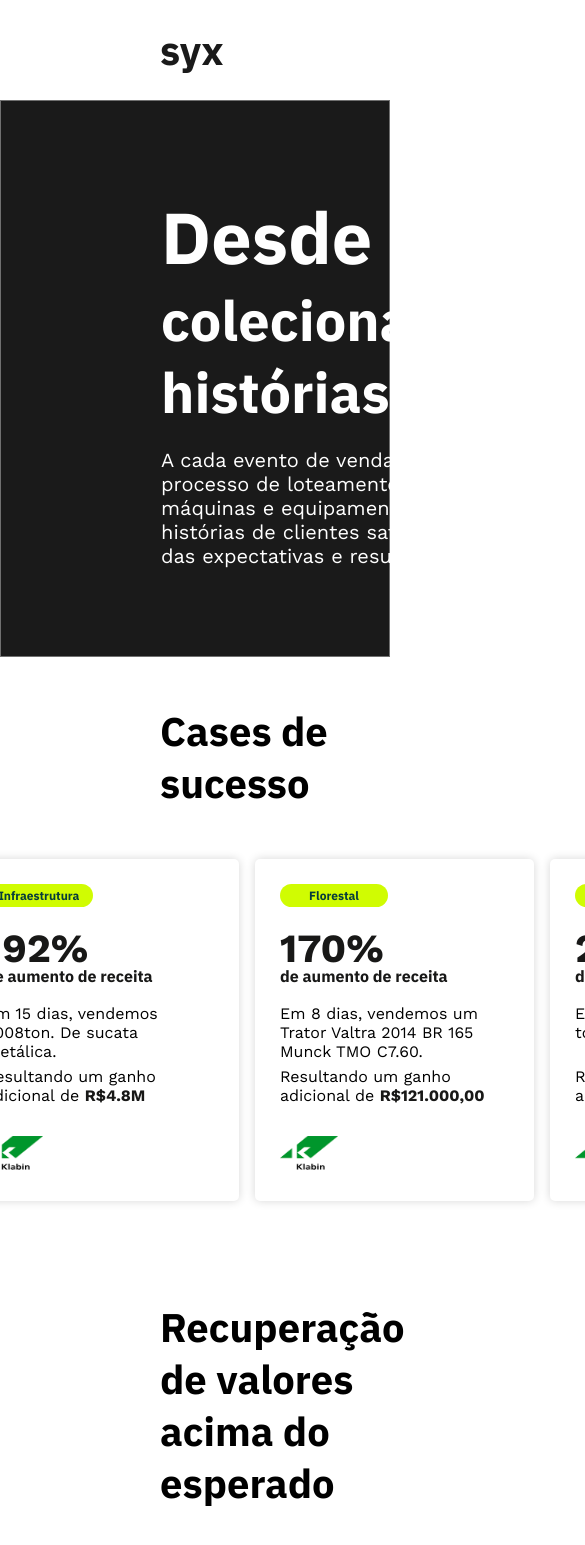
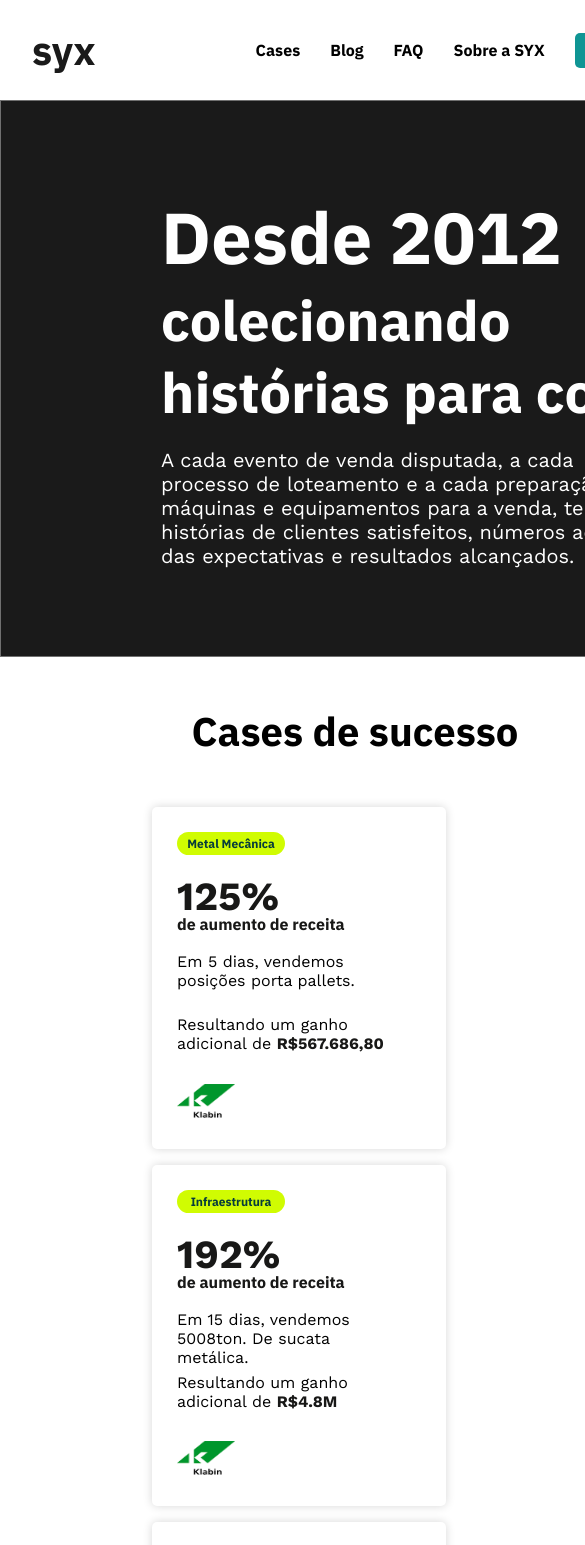
Before and after one commit to LuhBC-pixel/teste-syx, a Next.js app: page / in a window 390 px wide. Shown: the top 1545 px of the page, 585 px wide, since content can reach past the window. Built offline with nearby package versions, Linux system fonts and the light colour scheme.

Commit message:
responsive Navbar, Hero and Cases

```diff
--- a/src/components/Cases/styles.js
+++ b/src/components/Cases/styles.js
@@ -7,6 +7,14 @@ export const Container = styled.div`
   align-items: center;
   gap: 1rem;
   margin-left: 6.5rem;
+
+  @media (max-width: 900px) {
+    display: flex;
+    align-items: center;
+    justify-content: center;
+    flex-wrap: wrap;
+    width: 100vw;
+  }
 `;
 
 export const Title = styled.h2`
@@ -17,4 +25,13 @@ export const Title = styled.h2`
   font-family: ${FONTS.FontfamilyIbmPlexSans};
   margin-left: 10rem;
   margin-bottom: 3.125rem;
+
+  @media (max-width: 900px) {
+    display: flex;
+    flex-direction: column;
+    align-items: center;
+    justify-content: center;
+    width: 100%;
+    text-align: left;
+  }
 `;
--- a/src/components/Hero/styles.js
+++ b/src/components/Hero/styles.js
@@ -6,16 +6,25 @@ export const Container = styled.div`
   border: 1px solid #707070;
   height: 34.813rem;
   padding: 6rem 10rem;
+  width: 100%;
   display: flex;
   justify-content: space-between;
   align-items: center;
   gap: 4.625rem;
+
+  @media (max-width: 900px) {
+    width: 900px;
+  }
 `;
 
 export const ContainerTitle = styled.div`
   width: 34.375rem;
   display: flex;
   flex-direction: column;
+
+  @media (max-width: 900px) {
+    width: 100%;
+  }
 `;
 
 export const Title = styled.h1`
@@ -52,10 +61,20 @@ export const Content = styled.span`
   color: #fff;
 `;
 
+export const ContainerImage = styled.div`
+  @media (max-width: 768px) {
+    display: none;
+  }
+`;
+
 export const Image = styled.div`
   background: #ffffff 0% 0% no-repeat padding-box;
   border: 3px solid #707070;
   border-radius: 10px;
   width: 37.75rem;
   height: 25.5rem;
+
+  @media (max-width: 900px) {
+    display: none;
+  }
 `;
--- a/src/components/Navbar/styles.js
+++ b/src/components/Navbar/styles.js
@@ -7,6 +7,16 @@ export const Container = styled.div`
   align-items: center;
   padding: 1.5rem 10rem 1.5rem;
   gap: 33.69rem;
+  width: 100%;
+
+  @media (max-width: 900px) {
+    gap: 10rem;
+    width: 100vw;
+    padding: 1.5rem 2rem;
+    display: flex;
+    align-items: center;
+    justify-content: space-between;
+  }
 `;
 
 export const Logo = styled.h1`
```
Also changed, not shown: src/components/Hero/index.js (+3 -2 lines).
